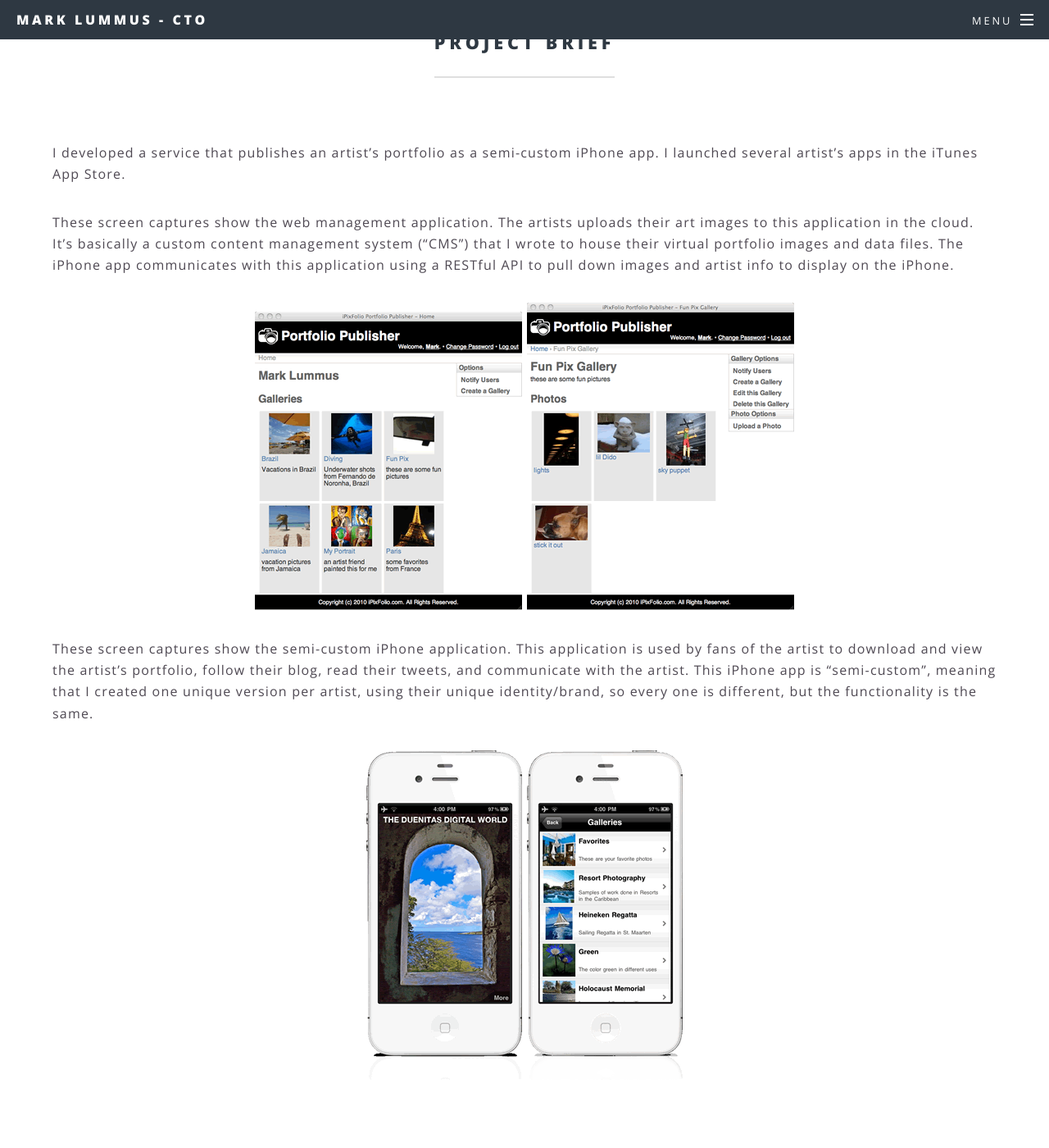
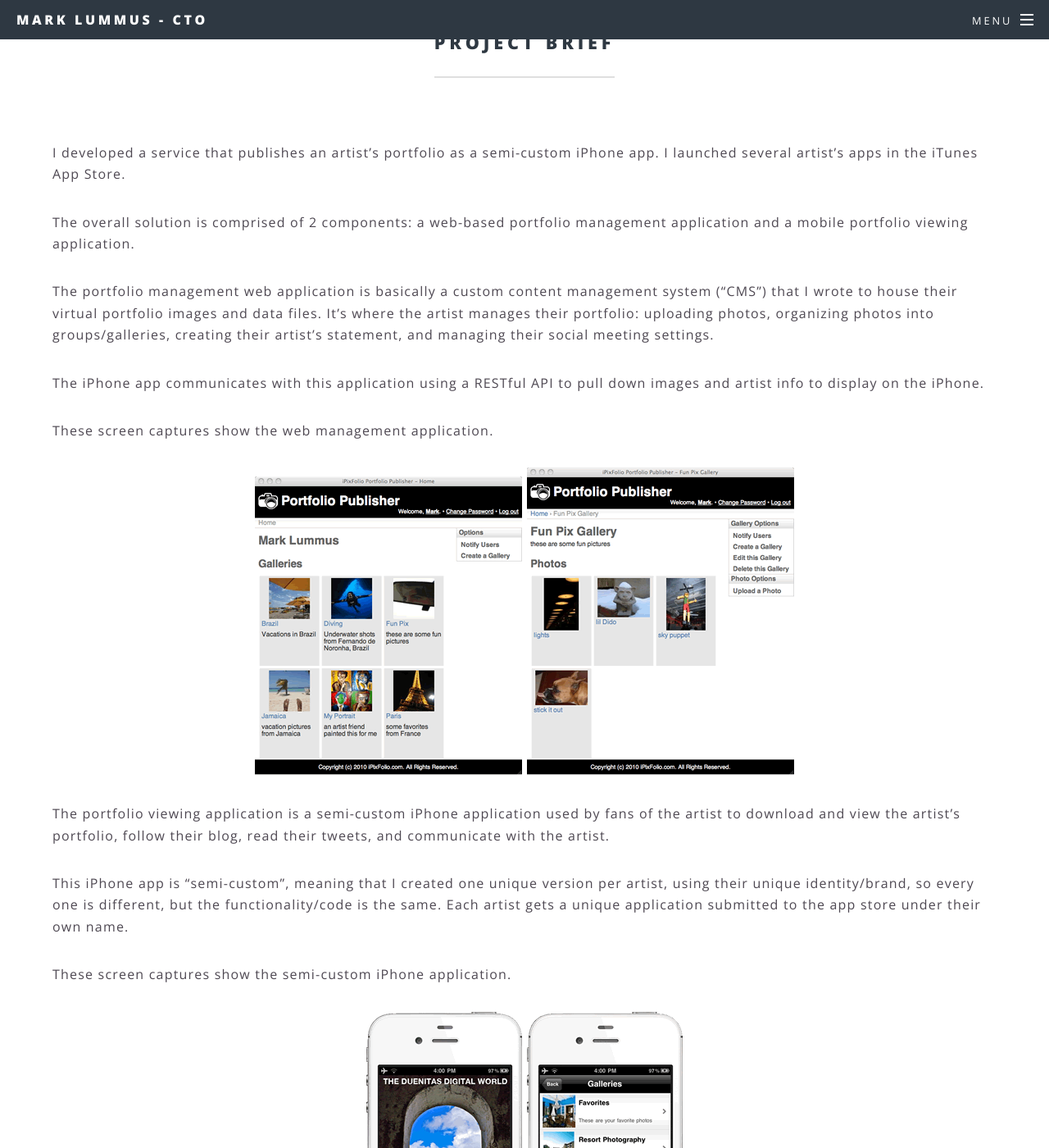
Before and after one commit to jabbermarky/jabbermarky.github.io, a Jekyll site: the page built from _portfolio/pix.md, in a window 1280 px wide and 1400 px high, scrolled down 735 px. Shown: the whole window at 82% size. Built offline with Jekyll 4.4.1, drawn with Linux system fonts in a browser that asks for light colours.

Commit message:
added additional text to ipixfolio page

```diff
--- a/_portfolio/pix.md
+++ b/_portfolio/pix.md
@@ -11,7 +11,7 @@ title: Portfolio Publisher for Photographers
 subtitle: iPixFolio
 permalink: /portfolio/ipixfolio/
 description:
-    Mark Lummus provides fractional/interim/on-demand CTO services in Atlanta. Mark developed a service that publishes an artist's portfolio as a semi-custom iPhone app and launched several artist’s apps in the iTunes App Store.
+    iPixFolio is an artist portfolio publishing solution comprised of a web & mobile application. It was developed by Mark Lummus, a fractional CTO in Atlanta who develops custom software.
 
 weight: 2010.07
 tags: mobile web api
@@ -29,7 +29,13 @@ blurb:
 brief-description: |
     I developed a service that publishes an artist's portfolio as a semi-custom iPhone app. I launched several artist’s apps in the iTunes App Store.
 
-    These screen captures show the web management application. The artists uploads their art images to this application in the cloud. It's basically a custom content management system ("CMS") that I wrote to house their virtual portfolio images and data files. The iPhone app communicates with this application using a RESTful API to pull down images and artist info to display on the iPhone.
+    The overall solution is comprised of 2 components: a web-based portfolio management application and a mobile portfolio viewing application.
+
+    The portfolio management web application is basically a custom content management system ("CMS") that I wrote to house their virtual portfolio images and data files. It's where the artist manages their portfolio: uploading photos, organizing photos into groups/galleries, creating their artist's statement, and managing their social meeting settings.
+
+    The iPhone app communicates with this application using a RESTful API to pull down images and artist info to display on the iPhone.
+
+    These screen captures show the web management application.
 
     <div class="inner align-center">
         <a class="lightbox-link" href="/images/pix-web-home,full.png" data-lightbox="example-set" data-title="Portfolio Publisher Web App - Home">
@@ -41,7 +47,11 @@ brief-description: |
     </div>
 
     <br/>
-    These screen captures show the semi-custom iPhone application. This application is used by fans of the artist to download and view the artist's portfolio, follow their blog, read their tweets, and communicate with the artist. This iPhone app is "semi-custom", meaning that I created one unique version per artist, using their unique identity/brand, so every one is different, but the functionality is the same.
+    The portfolio viewing application is a semi-custom iPhone application used by fans of the artist to download and view the artist's portfolio, follow their blog, read their tweets, and communicate with the artist.
+
+    This iPhone app is "semi-custom", meaning that I created one unique version per artist, using their unique identity/brand, so every one is different, but the functionality/code is the same. Each artist gets a unique application submitted to the app store under their own name.
+
+    These screen captures show the semi-custom iPhone application.
 
     <div class="inner align-center">
         <a class="lightbox-link" href="/images/pix-dw-home,full.png" data-lightbox="example-set" data-title="Portfolio Publisher iPhone App - Home">
```
